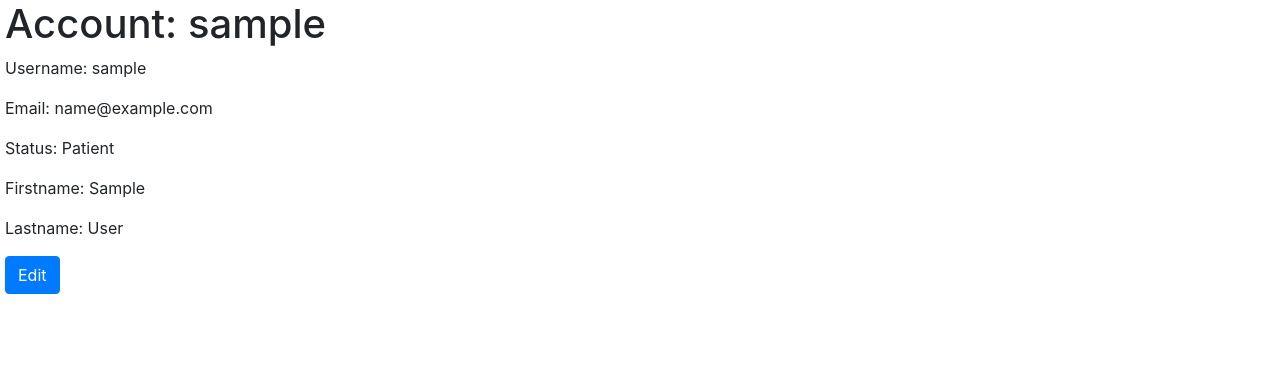
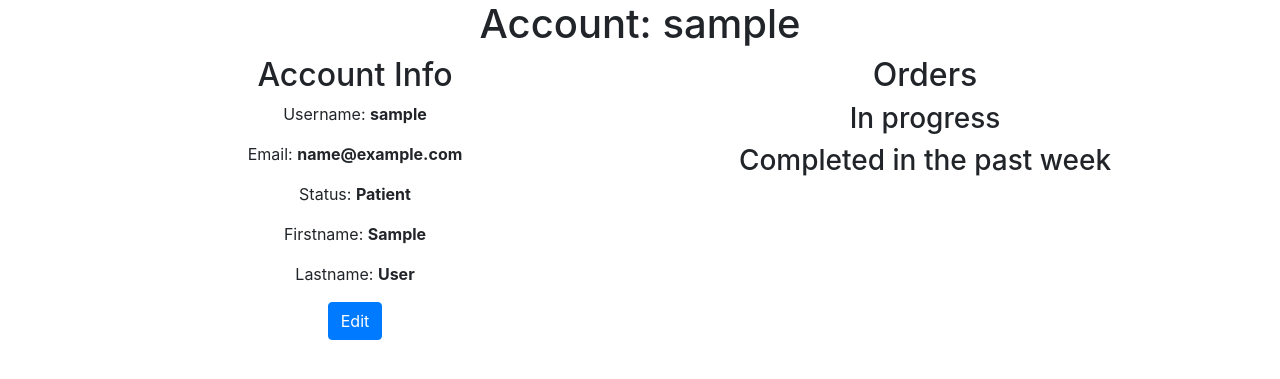
Before and after one commit to ProffD-17/Online-pharmacy, a Flask app: page /account in a window 1280 px wide. Shown: the part 56-435 px from the top of the page. Run offline with Flask 3, Linux system fonts and the light colour scheme; the visitor is signed in with stand-in values (Sample User, id 1); tables that the repository leaves empty hold one stand-in row (values such as "Sample post"); data that the repository does not hold is empty; some libraries are stand-ins or nearby versions.

Commit message:
added section to accounts page to let users see thier orders in progress and orders completed in the past week

```diff
--- a/app.py
+++ b/app.py
@@ -197,6 +197,7 @@ def show_medicine_info():
 @app.route('/account', methods=['POST', 'GET'])
 def account():
     if request.method == 'GET':
+        # GET USER INFO
         # get users id
         user_id = session.get('user_id')
         if not user_id:
@@ -212,7 +213,25 @@ def account():
         # return edit form if requested
         if request.args.get('action') == 'edit':
             return render_template('account.html', account_info=account_info, action='edit', role=role)
-        return render_template('account.html', account_info=account_info, action='view', role=role)
+        # GET USERS ORDERS
+        users_orders = db.execute('SELECT * FROM orders JOIN prescriptions ON orders.prescription_id = prescriptions.prescription_id JOIN generic ON prescriptions.medicine_id = generic.medicine_id WHERE prescriptions.patient_id = ?', user_id)
+
+        uncompleted_orders = []
+        HOW_LONG_RECENT_IS = 7
+        recently_completed_orders = []
+        for order in users_orders:
+            # UNCOMPLETED ORDERS
+            if order['completed'] == 0:
+                uncompleted_orders.append(order)
+            else:
+                # ORDERS COMPLETED IN THE PAST 7 DAYS
+                current_date = datetime.today().date()
+                order_completion_date = datetime.strptime(order['completion_date'], '%Y-%m-%d').date()
+                if current_date < order_completion_date + timedelta(days=HOW_LONG_RECENT_IS):
+                    recently_completed_orders.append(order)
+
+
+        return render_template('account.html', account_info=account_info, action='view', role=role, uncompleted_orders=uncompleted_orders, recently_completed_orders=recently_completed_orders)
 
     # change account info
     # get user_id
@@ -490,6 +509,7 @@ def manage_orders():
     order_id = request.form.get('order_id')
     completed = extract_data_single(db.execute('SELECT completed FROM orders WHERE order_id = ?', order_id), 'completed')
     if completed == 0:
+        db.execute('UPDATE orders SET completion_date = ? WHERE order_id = ?', datetime.today().date().strftime('%Y-%m-%d'), order_id)
         success = db.execute('UPDATE orders SET completed = 1 WHERE order_id = ?', order_id)
         if success:
                 return render_template('success.html', message='Marked prescription as completed')
--- a/databases/added.sql
+++ b/databases/added.sql
@@ -47,5 +47,6 @@ CREATE TABLE "orders" (
     "prescription_id" INTEGER NOT NULL,
     "completed" INTEGER NOT NULL,
     "order_date" TEXT NOT NULL,
+    "completion_date" TEXT,
     FOREIGN KEY (prescription_id) REFERENCES prescriptions(prescription_id)
 );
--- a/templates/account.html
+++ b/templates/account.html
@@ -1,17 +1,36 @@
 {% extends 'layout.html' %}
 {% block body %}
 
-    <h1>Account: {{ account_info['username'] }}</h1>
+    <h1 class="text-center">Account: {{ account_info['username'] }}</h1>
     {% if action == 'view' %}
-        <p>Username: {{ account_info['username'] }}</p>
-        <p>Email: {{ account_info['email'] }}</p>
-        <p>Status: {{ role }}</p>
-        <p>Firstname: {{ account_info['firstname'] }}</p>
-        <p>Lastname: {{ account_info['lastname'] }}</p>
-        <form action="/account" method="get">
-            <input type="hidden" name="action" value="edit">
-            <button type="submit" class="btn btn-primary">Edit</button>
-        </form>
+        <div class="container">
+            <div class="row">
+                <div class="col text-center">
+                    <h2>Account Info</h2>
+                    <p>Username: <strong>{{ account_info['username'] }}</strong></p>
+                    <p>Email: <strong>{{ account_info['email'] }}</strong></p>
+                    <p>Status: <strong>{{ role }}</strong></p>
+                    <p>Firstname: <strong>{{ account_info['firstname'] }}</strong></p>
+                    <p>Lastname: <strong>{{ account_info['lastname'] }}</strong></p>
+                    <form action="/account" method="get">
+                        <input type="hidden" name="action" value="edit">
+                        <button type="submit" class="btn btn-primary">Edit</button>
+                    </form>
+                </div>
+                <div class="col text-center">
+                    <h2>Orders</h2>
+                    <h3>In progress</h3>
+                    {% for order in uncompleted_orders %}
+                        <p>{{ order['name'] }}</p>
+                    {% endfor %}
+                    <h3>Completed in the past week</h3>
+                    {% for order in recently_completed_orders %}
+                        <p>{{ order['name'] }}</p>
+                    {% endfor %}
+                </div>
+            </div>
+        </div>
+
     {% elif action == 'edit' %}
         <h2>Edit account info</h2>
         <form action="/account" method="post" class="border">
```
Also changed, not shown: README.md, 5 other files.
